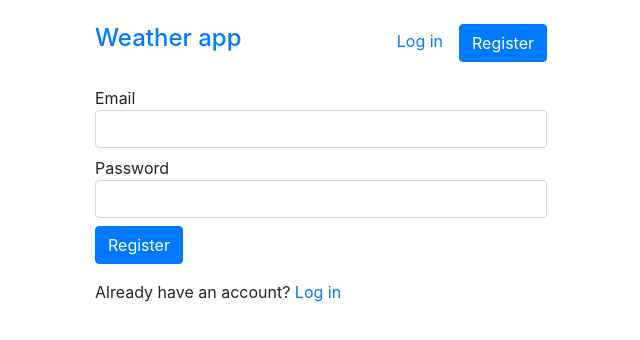
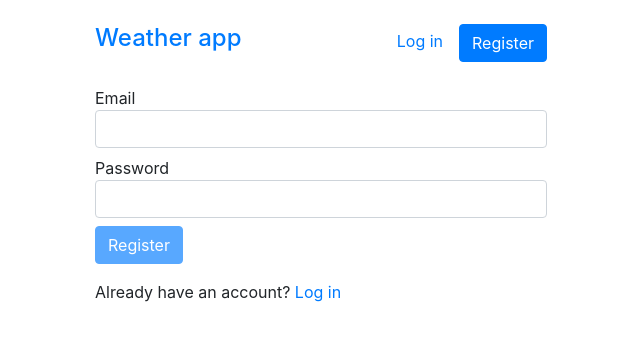
Before and after one commit to tomek-ch/weather-app-vue, a Vue app: page /register in a window 1280 px wide. Shown: the top 340 px of the page, without its empty margins (319-959 px from the left). Built offline with nearby package versions, Linux system fonts and the light colour scheme; no server answers.

Commit message:
Validate auth forms

```diff
--- a/src/auth/store.ts
+++ b/src/auth/store.ts
@@ -5,6 +5,8 @@ import {
   signInWithEmailAndPassword,
   onAuthStateChanged,
   signOut,
+  Auth,
+  UserCredential,
 } from "firebase/auth";
 import { ref } from "vue";
 
@@ -21,14 +23,23 @@ onAuthStateChanged(auth, (userData) => {
   localStorage.setItem("expectSignIn", JSON.stringify(isLoggedIn));
 });
 
-export const register = (email: string, password: string) => {
-  createUserWithEmailAndPassword(auth, email, password);
+const errors: Record<string, string> = {
+  "auth/invalid-email": "The email seems to be incorrect",
+  "auth/email-already-in-use": "This email is already in use",
+  "auth/user-not-found": "There doesn't seem to be a user with this email",
+  "auth/wrong-password": "Incorrect password",
 };
 
-export const logIn = (email: string, password: string) => {
-  signInWithEmailAndPassword(auth, email, password);
+const authenticate = (
+  cb: (auth: Auth, email: string, password: string) => Promise<UserCredential>
+) => (email: string, password: string, handleError: (msg: string) => void) => {
+  cb(auth, email, password).catch(({ code }) =>
+    handleError(errors[code] || code)
+  );
 };
 
+export const register = authenticate(createUserWithEmailAndPassword);
+export const logIn = authenticate(signInWithEmailAndPassword);
 export const logOut = () => {
   signOut(auth);
 };
--- a/src/components/AuthForm.vue
+++ b/src/components/AuthForm.vue
@@ -1,18 +1,27 @@
 <template>
-  <form @submit.prevent="$emit('auth-submit', email, password)">
+  <form @submit.prevent="$emit('auth-submit', email, password, handleError)">
     <label>
       Email
-      <input v-model="email" class="form-control" type="email" />
+      <input v-model="email" class="form-control" />
     </label>
     <label>
       Password
       <input v-model="password" class="form-control" type="password" />
     </label>
-    <button class="btn btn-primary">{{ label }}</button>
+    <button
+      class="btn btn-primary"
+      :disabled="!email.includes('@') || password.length < 6"
+    >
+      {{ label }}
+    </button>
   </form>
+  <div v-if="error" class="alert alert-danger mt-3" role="alert">
+    {{ error }}
+  </div>
 </template>
 
 <script setup lang="ts">
+import useError from "@/composables/useError";
 import { ref } from "vue";
 
 defineProps({
@@ -22,6 +31,7 @@ defineEmits(["auth-submit"]);
 
 const email = ref("");
 const password = ref("");
+const { error, handleError } = useError();
 </script>
 
 <style scoped>
--- /dev/null
+++ b/src/composables/useError.ts
@@ -0,0 +1,9 @@
+import { ref } from "vue";
+
+const useError = () => {
+  const error = ref("");
+  const handleError = (msg: string) => (error.value = msg);
+  return { error, handleError };
+};
+
+export default useError;
```
